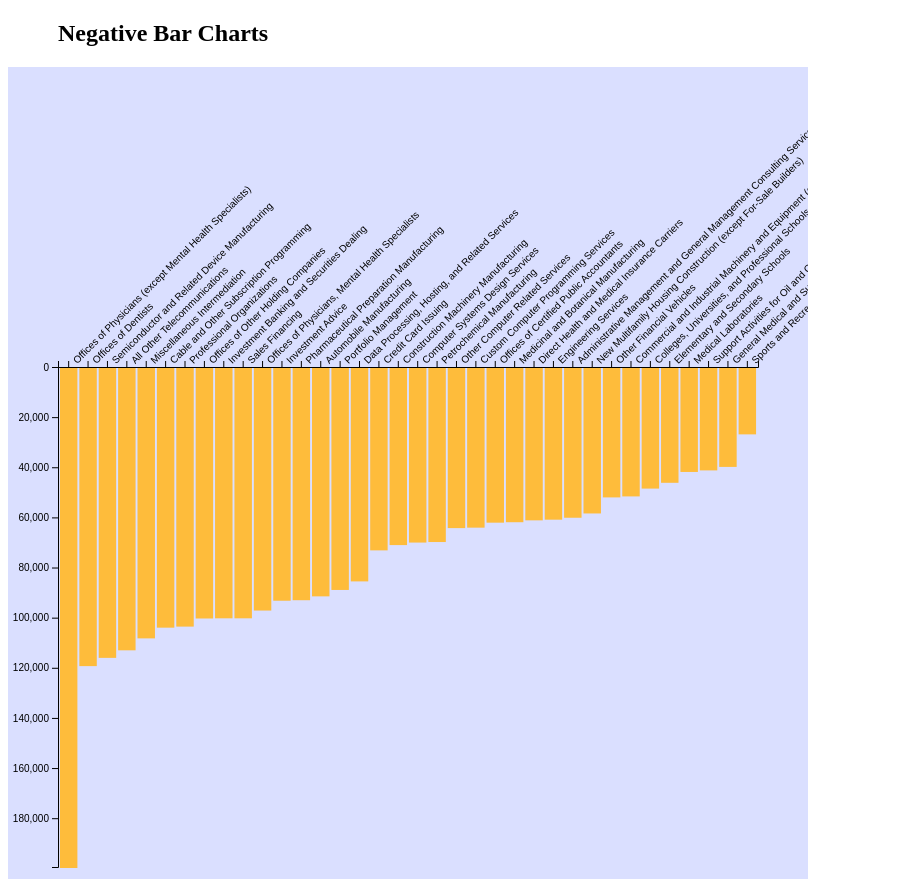
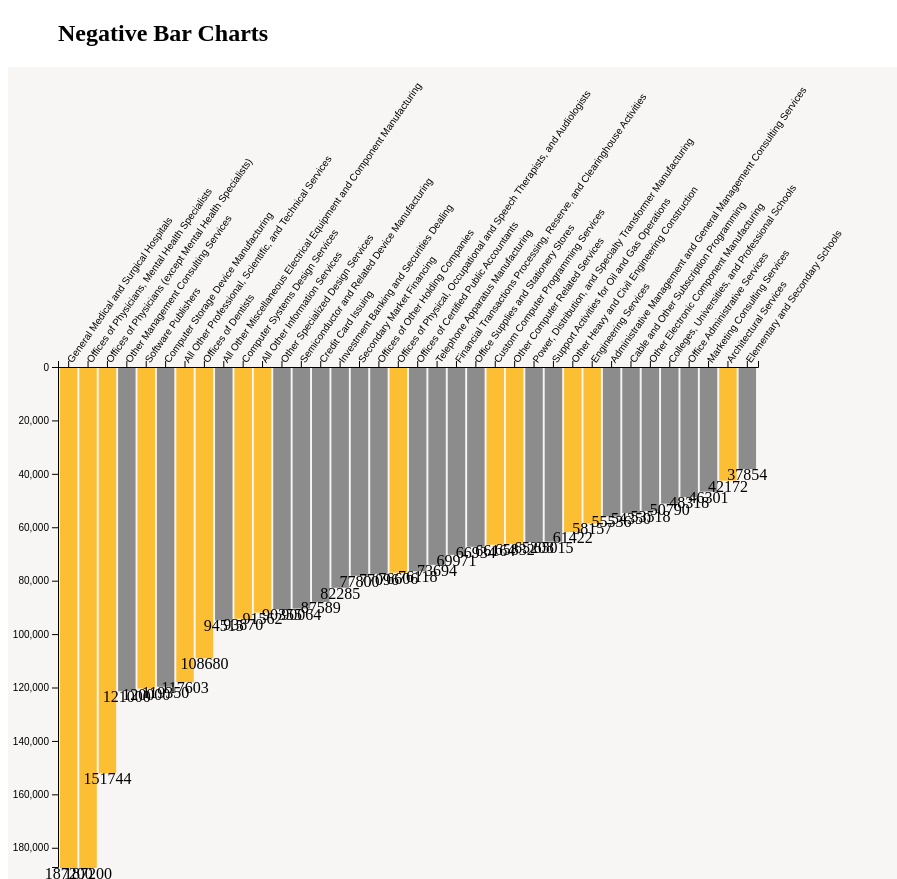
Before and after one commit to rwidjaya/d3_dataviz, a plain HTML site: page index.html in a window 1280 px wide. Shown: the top 879 px of the page, without its empty margins (0-897 px from the left). Drawn offline with Linux system fonts and the light colour scheme.

Commit message:
Adding Color Class

```diff
--- a/index.html
+++ b/index.html
@@ -7,11 +7,26 @@
 
     <style >
     h2 {text-indent: 50px; }
+    svg {background-color: #f7f6f4;}
 
-    svg {background-color: #DADFFF;};
+    svg text.label {
+      fill: black;
+      font: 15px;
+      font-weight: 400;
+      text-anchor: middle;
+      /*transform: rotate(90deg); /*this doesn't work*/*/
     }
 
+    .bar:hover {
+      opacity: 0.5;
+    }
 
+    .Yes {
+      fill: #fcbe32;
+    }
+    .No {
+      fill: #8c8c8c;
+    }
 
     </style>
 
@@ -28,8 +43,8 @@
     <script type="text/javascript">
 
 
-      var margin = {top: 300, right: 50, bottom: 100, left: 50};
-      var width = 800 - margin.left - margin.right;
+      var margin = {top: 300, right: 150, bottom: 100, left: 50};
+      var width = 900 - margin.left - margin.right;
       var height = 900 - margin.top - margin.bottom;
 
 
@@ -65,9 +80,9 @@
             .call(d3.axisTop(x))
             .selectAll("text")
             .style("text-anchor", "start")
-            .attr("dx", ".8em")
-            .attr("dy", "1.3em")
-            .attr("transform", "rotate(-45)" );
+            .attr("dx", ".5em")
+            .attr("dy", "1em")
+            .attr("transform", "rotate(-55)" );
 
           svg.append("g")
               .attr("class", "y axis")
@@ -87,16 +102,50 @@
             .data(dataset)
               .enter()
               .append("rect")
-              .attr("class", "bar")
               .attr("x", function(d) { return x(d.NAIC_CODE_TITLE); })
               .attr("y", 1)
-              .style("fill", "#febc3b")
               .attr("height", function(d) { return y(d.MED_PW); })
-              .attr("width", x.bandwidth());
+              .attr("width", x.bandwidth())
+              // .style('fill', function(d) {
+              //   var colors = ['#138d86', '#41b097' , '#86d6a7', '#c3dfa8', '#edd9a1',
+              //     '#ec967b', '#dc605d', '#8f3c4a', '#603d5d']
+              //   var col
+
+              //   for (i = 0; i < 10; i++) {
+              //     if (d.CAT == i + 1) {col = colors[i]}
+              //   }
+              //   return col
+              // })
+              // .on("click", function(){
+              //   d3.select(this)
+              //     .attr
+              // })
+              .attr('class', function(d) {
+                if (d.STEM == 'Yes') {
+                  return 'bar Yes'
+                }
+                else {
+                  return 'bar No'
+                }
+              });
 
 
-      };
+
+          g.selectAll(".text")
+            .data(dataset)
+            .enter()
+            .append("text")
+            .attr("class","label")
+            .attr("x", (function(d) { return x(d.NAIC_CODE_TITLE) + x.bandwidth() / 2 ;}))
+            .attr("y", function(d) { return y(d.MED_PW); })
+            .attr("dy", ".75em")
+            .text(function(d) { return d.MED_PW;});
+
+        };
     </script>
 
   </body>
 </html>
+
+<!-- NEXT STEP: Change Color based on group: Assign Groups in R, then do conditional coloring  -->
+<!-- MAYBE CONDITIONAL HOVER? hmmmm -->
--- a/negative.json
+++ b/negative.json
@@ -1,182 +1,290 @@
 [
   {
-    "NAIC_CODE_TITLE": "Administrative Management and General Management Consulting Services",
-    "MED_PW": 59738,
-    "TOTAL": 1
+    "NAIC_CODE_TITLE": "All Other Information Services",
+    "MED_PW": 91562,
+    "TOTAL": 1,
+    "CAT": 1,
+    "CAT_TITLE": "Computation & Mathematics",
+    "STEM": "Yes"
   },
   {
-    "NAIC_CODE_TITLE": "All Other Telecommunications",
-    "MED_PW": 112632,
-    "TOTAL": 1
+    "NAIC_CODE_TITLE": "All Other Professional, Scientific, and Technical Services",
+    "MED_PW": 117603,
+    "TOTAL": 1,
+    "CAT": 1,
+    "CAT_TITLE": "Computation & Mathematics",
+    "STEM": "Yes"
   },
   {
-    "NAIC_CODE_TITLE": "Automobile Manufacturing",
-    "MED_PW": 91104,
-    "TOTAL": 1
+    "NAIC_CODE_TITLE": "Computer Systems Design Services",
+    "MED_PW": 93870,
+    "TOTAL": 7,
+    "CAT": 1,
+    "CAT_TITLE": "Computation & Mathematics",
+    "STEM": "Yes"
+  },
+  {
+    "NAIC_CODE_TITLE": "Custom Computer Programming Services",
+    "MED_PW": 66164,
+    "TOTAL": 82,
+    "CAT": 1,
+    "CAT_TITLE": "Computation & Mathematics",
+    "STEM": "Yes"
+  },
+  {
+    "NAIC_CODE_TITLE": "Engineering Services",
+    "MED_PW": 58157,
+    "TOTAL": 1,
+    "CAT": 1,
+    "CAT_TITLE": "Computation & Mathematics",
+    "STEM": "Yes"
+  },
+  {
+    "NAIC_CODE_TITLE": "Other Computer Related Services",
+    "MED_PW": 65832,
+    "TOTAL": 3,
+    "CAT": 1,
+    "CAT_TITLE": "Computation & Mathematics",
+    "STEM": "Yes"
+  },
+  {
+    "NAIC_CODE_TITLE": "Software Publishers",
+    "MED_PW": 120000,
+    "TOTAL": 1,
+    "CAT": 1,
+    "CAT_TITLE": "Computation & Mathematics",
+    "STEM": "Yes"
+  },
+  {
+    "NAIC_CODE_TITLE": "Administrative Management and General Management Consulting Services",
+    "MED_PW": 55536,
+    "TOTAL": 3,
+    "CAT": 2,
+    "CAT_TITLE": "Consulting",
+    "STEM": "No"
+  },
+  {
+    "NAIC_CODE_TITLE": "Marketing Consulting Services",
+    "MED_PW": 46301,
+    "TOTAL": 1,
+    "CAT": 2,
+    "CAT_TITLE": "Consulting",
+    "STEM": "No"
+  },
+  {
+    "NAIC_CODE_TITLE": "Other Management Consulting Services",
+    "MED_PW": 121000,
+    "TOTAL": 1,
+    "CAT": 2,
+    "CAT_TITLE": "Consulting",
+    "STEM": "No"
+  },
+  {
+    "NAIC_CODE_TITLE": "All Other Miscellaneous Electrical Equipment and Component Manufacturing",
+    "MED_PW": 94515,
+    "TOTAL": 1,
+    "CAT": 3,
+    "CAT_TITLE": "Manufacturing",
+    "STEM": "No"
+  },
+  {
+    "NAIC_CODE_TITLE": "Computer Storage Device Manufacturing",
+    "MED_PW": 119350,
+    "TOTAL": 1,
+    "CAT": 3,
+    "CAT_TITLE": "Manufacturing",
+    "STEM": "No"
+  },
+  {
+    "NAIC_CODE_TITLE": "Other Electronic Component Manufacturing",
+    "MED_PW": 53518,
+    "TOTAL": 1,
+    "CAT": 3,
+    "CAT_TITLE": "Manufacturing",
+    "STEM": "No"
+  },
+  {
+    "NAIC_CODE_TITLE": "Power, Distribution, and Specialty Transformer Manufacturing",
+    "MED_PW": 65208,
+    "TOTAL": 1,
+    "CAT": 3,
+    "CAT_TITLE": "Manufacturing",
+    "STEM": "No"
+  },
+  {
+    "NAIC_CODE_TITLE": "Semiconductor and Related Device Manufacturing",
+    "MED_PW": 90064,
+    "TOTAL": 1,
+    "CAT": 3,
+    "CAT_TITLE": "Manufacturing",
+    "STEM": "No"
+  },
+  {
+    "NAIC_CODE_TITLE": "Telephone Apparatus Manufacturing",
+    "MED_PW": 73694,
+    "TOTAL": 1,
+    "CAT": 3,
+    "CAT_TITLE": "Manufacturing",
+    "STEM": "No"
+  },
+  {
+    "NAIC_CODE_TITLE": "Architectural Services",
+    "MED_PW": 42172,
+    "TOTAL": 2,
+    "CAT": 4,
+    "CAT_TITLE": "Arts & Design",
+    "STEM": "Yes"
+  },
+  {
+    "NAIC_CODE_TITLE": "Other Specialized Design Services",
+    "MED_PW": 90355,
+    "TOTAL": 1,
+    "CAT": 4,
+    "CAT_TITLE": "Arts & Design",
+    "STEM": "No"
   },
   {
     "NAIC_CODE_TITLE": "Cable and Other Subscription Programming",
-    "MED_PW": 103589,
-    "TOTAL": 1
+    "MED_PW": 54350,
+    "TOTAL": 1,
+    "CAT": 5,
+    "CAT_TITLE": "Retail",
+    "STEM": "No"
+  },
+  {
+    "NAIC_CODE_TITLE": "Office Supplies and Stationery Stores",
+    "MED_PW": 66934,
+    "TOTAL": 1,
+    "CAT": 5,
+    "CAT_TITLE": "Retail",
+    "STEM": "No"
   },
   {
     "NAIC_CODE_TITLE": "Colleges, Universities, and Professional Schools",
-    "MED_PW": 48108,
-    "TOTAL": 8
+    "MED_PW": 50790,
+    "TOTAL": 11,
+    "CAT": 6,
+    "CAT_TITLE": "Education",
+    "STEM": "No"
   },
   {
-    "NAIC_CODE_TITLE": "Commercial and Industrial Machinery and Equipment (except Automotive and Electronic) Repair and Maintenance",
-    "MED_PW": 51230,
-    "TOTAL": 1
-  },
-  {
-    "NAIC_CODE_TITLE": "Computer Systems Design Services",
-    "MED_PW": 69638,
-    "TOTAL": 13
-  },
-  {
-    "NAIC_CODE_TITLE": "Construction Machinery Manufacturing",
-    "MED_PW": 70647,
-    "TOTAL": 2
+    "NAIC_CODE_TITLE": "Elementary and Secondary Schools",
+    "MED_PW": 37854,
+    "TOTAL": 2,
+    "CAT": 6,
+    "CAT_TITLE": "Education",
+    "STEM": "No"
   },
   {
     "NAIC_CODE_TITLE": "Credit Card Issuing",
-    "MED_PW": 72758,
-    "TOTAL": 2
+    "MED_PW": 87589,
+    "TOTAL": 1,
+    "CAT": 7,
+    "CAT_TITLE": "Finance & Accounting",
+    "STEM": "No"
   },
   {
-    "NAIC_CODE_TITLE": "Custom Computer Programming Services",
-    "MED_PW": 63690,
-    "TOTAL": 85
+    "NAIC_CODE_TITLE": "Financial Transactions Processing, Reserve, and Clearinghouse Activities",
+    "MED_PW": 69971,
+    "TOTAL": 1,
+    "CAT": 7,
+    "CAT_TITLE": "Finance & Accounting",
+    "STEM": "No"
   },
   {
-    "NAIC_CODE_TITLE": "Data Processing, Hosting, and Related Services",
-    "MED_PW": 85134,
-    "TOTAL": 1
+    "NAIC_CODE_TITLE": "Investment Banking and Securities Dealing",
+    "MED_PW": 82285,
+    "TOTAL": 3,
+    "CAT": 7,
+    "CAT_TITLE": "Finance & Accounting",
+    "STEM": "No"
   },
   {
-    "NAIC_CODE_TITLE": "Direct Health and Medical Insurance Carriers",
-    "MED_PW": 60778,
-    "TOTAL": 1
+    "NAIC_CODE_TITLE": "Offices of Certified Public Accountants",
+    "MED_PW": 76118,
+    "TOTAL": 4,
+    "CAT": 7,
+    "CAT_TITLE": "Finance & Accounting",
+    "STEM": "No"
   },
   {
-    "NAIC_CODE_TITLE": "Elementary and Secondary Schools",
-    "MED_PW": 45797,
-    "TOTAL": 1
+    "NAIC_CODE_TITLE": "Offices of Other Holding Companies",
+    "MED_PW": 77096,
+    "TOTAL": 2,
+    "CAT": 7,
+    "CAT_TITLE": "Finance & Accounting",
+    "STEM": "No"
   },
   {
-    "NAIC_CODE_TITLE": "Engineering Services",
-    "MED_PW": 60508,
-    "TOTAL": 6
+    "NAIC_CODE_TITLE": "Secondary Market Financing",
+    "MED_PW": 77800,
+    "TOTAL": 1,
+    "CAT": 7,
+    "CAT_TITLE": "Finance & Accounting",
+    "STEM": "No"
   },
   {
     "NAIC_CODE_TITLE": "General Medical and Surgical Hospitals",
-    "MED_PW": 39458,
-    "TOTAL": 2
-  },
-  {
-    "NAIC_CODE_TITLE": "Investment Advice",
-    "MED_PW": 92841,
-    "TOTAL": 2
-  },
-  {
-    "NAIC_CODE_TITLE": "Investment Banking and Securities Dealing",
-    "MED_PW": 99861,
-    "TOTAL": 2
-  },
-  {
-    "NAIC_CODE_TITLE": "Medical Laboratories",
-    "MED_PW": 41475,
-    "TOTAL": 1
-  },
-  {
-    "NAIC_CODE_TITLE": "Medicinal and Botanical Manufacturing",
-    "MED_PW": 61526,
-    "TOTAL": 1
-  },
-  {
-    "NAIC_CODE_TITLE": "Miscellaneous Intermediation",
-    "MED_PW": 107869,
-    "TOTAL": 1
-  },
-  {
-    "NAIC_CODE_TITLE": "New Multifamily Housing Construction (except For-Sale Builders)",
-    "MED_PW": 58032,
-    "TOTAL": 1
-  },
-  {
-    "NAIC_CODE_TITLE": "Offices of Certified Public Accountants",
-    "MED_PW": 61703,
-    "TOTAL": 2
+    "MED_PW": 187200,
+    "TOTAL": 1,
+    "CAT": 8,
+    "CAT_TITLE": "Health",
+    "STEM": "Yes"
   },
   {
     "NAIC_CODE_TITLE": "Offices of Dentists",
-    "MED_PW": 118934,
-    "TOTAL": 1
+    "MED_PW": 108680,
+    "TOTAL": 1,
+    "CAT": 8,
+    "CAT_TITLE": "Health",
+    "STEM": "Yes"
   },
   {
-    "NAIC_CODE_TITLE": "Offices of Other Holding Companies",
-    "MED_PW": 99934,
-    "TOTAL": 2
+    "NAIC_CODE_TITLE": "Offices of Physical, Occupational and Speech Therapists, and Audiologists",
+    "MED_PW": 76606,
+    "TOTAL": 1,
+    "CAT": 8,
+    "CAT_TITLE": "Health",
+    "STEM": "Yes"
   },
   {
     "NAIC_CODE_TITLE": "Offices of Physicians (except Mental Health Specialists)",
-    "MED_PW": 199472,
-    "TOTAL": 1
+    "MED_PW": 151744,
+    "TOTAL": 5,
+    "CAT": 8,
+    "CAT_TITLE": "Health",
+    "STEM": "Yes"
   },
   {
     "NAIC_CODE_TITLE": "Offices of Physicians, Mental Health Specialists",
-    "MED_PW": 96762,
-    "TOTAL": 1
+    "MED_PW": 187200,
+    "TOTAL": 1,
+    "CAT": 8,
+    "CAT_TITLE": "Health",
+    "STEM": "Yes"
   },
   {
-    "NAIC_CODE_TITLE": "Other Computer Related Services",
-    "MED_PW": 63877,
-    "TOTAL": 3
-  },
-  {
-    "NAIC_CODE_TITLE": "Other Financial Vehicles",
-    "MED_PW": 51626,
-    "TOTAL": 1
-  },
-  {
-    "NAIC_CODE_TITLE": "Petrochemical Manufacturing",
-    "MED_PW": 69430,
-    "TOTAL": 1
-  },
-  {
-    "NAIC_CODE_TITLE": "Pharmaceutical Preparation Manufacturing",
-    "MED_PW": 92643,
-    "TOTAL": 1
-  },
-  {
-    "NAIC_CODE_TITLE": "Portfolio Management",
-    "MED_PW": 88546,
-    "TOTAL": 3
-  },
-  {
-    "NAIC_CODE_TITLE": "Professional Organizations",
-    "MED_PW": 103168,
-    "TOTAL": 1
-  },
-  {
-    "NAIC_CODE_TITLE": "Sales Financing",
-    "MED_PW": 99861,
-    "TOTAL": 1
-  },
-  {
-    "NAIC_CODE_TITLE": "Semiconductor and Related Device Manufacturing",
-    "MED_PW": 115638,
-    "TOTAL": 2
-  },
-  {
-    "NAIC_CODE_TITLE": "Sports and Recreation Instruction",
-    "MED_PW": 26478,
-    "TOTAL": 1
+    "NAIC_CODE_TITLE": "Other Heavy and Civil Engineering Construction",
+    "MED_PW": 61422,
+    "TOTAL": 1,
+    "CAT": 9,
+    "CAT_TITLE": "Others",
+    "STEM": "Yes"
   },
   {
     "NAIC_CODE_TITLE": "Support Activities for Oil and Gas Operations",
-    "MED_PW": 40851,
-    "TOTAL": 1
+    "MED_PW": 65015,
+    "TOTAL": 1,
+    "CAT": 9,
+    "CAT_TITLE": "Others",
+    "STEM": "No"
+  },
+  {
+    "NAIC_CODE_TITLE": "Office Administrative Services",
+    "MED_PW": 48318,
+    "TOTAL": 1,
+    "CAT": 9,
+    "CAT_TITLE": "Others",
+    "STEM": "No"
   }
 ]
```
Also changed, not shown: h1b_final.csv (added, +37 -0 lines), 1 other file.
